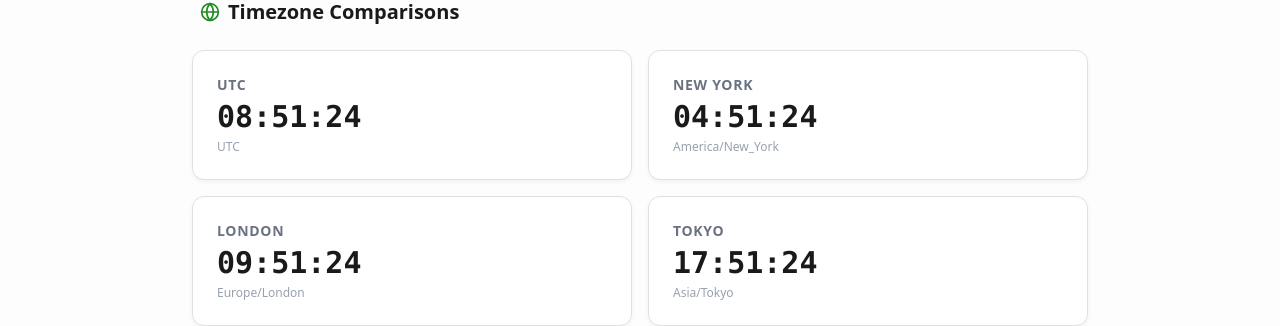
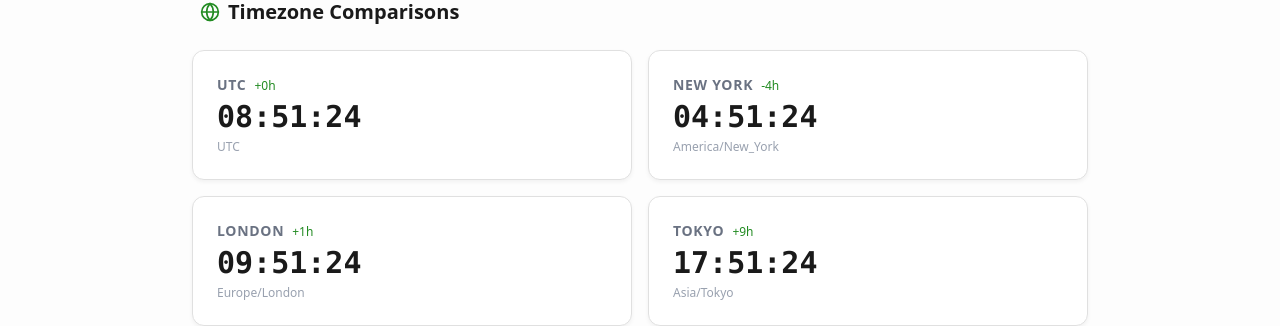
Before and after one commit to homingli/timetraveler, a Next.js app: page / in a window 1280 px wide. Shown: the part 350-676 px from the top of the page. Built offline with nearby package versions, Linux system fonts and the light colour scheme.

Commit message:
feat: add hour offset display to timezone comparison cards

```diff
--- a/src/components/Converter.tsx
+++ b/src/components/Converter.tsx
@@ -1,7 +1,7 @@
 'use client';
 
 import { useTimeContext } from '@/hooks/useTimeContext';
-import { formatTime, convertTimezone } from '@/lib/timeUtils';
+import { formatTime, convertTimezone, getHourOffset } from '@/lib/timeUtils';
 import { Globe, X, Plus, Copy, Check, ArrowLeftRight } from 'lucide-react';
 import { useState, useEffect } from 'react';
 
@@ -67,6 +67,8 @@ export const Converter = () => {
         {mounted && targetZones.map((zone) => {
           const converted = convertTimezone(baseTime, zone);
           const timeStr = formatTime(converted);
+          const hourOffset = getHourOffset(baseTime, zone);
+          const offsetStr = hourOffset >= 0 ? `+${hourOffset}h` : `${hourOffset}h`;
           return (
             <div key={zone} className="card group relative overflow-hidden">
               <div className="absolute top-2 right-2 flex gap-1 opacity-0 group-hover:opacity-100 transition-opacity">
@@ -93,8 +95,13 @@ export const Converter = () => {
                 </button>
               </div>
 
-              <div className="text-sm font-semibold text-gray-500 mb-1 uppercase tracking-wider">
-                {zone.split('/').pop()?.replace('_', ' ')}
+              <div className="flex items-baseline gap-2">
+                <div className="text-sm font-semibold text-gray-500 mb-1 uppercase tracking-wider">
+                  {zone.split('/').pop()?.replace('_', ' ')}
+                </div>
+                <div className="text-xs font-medium text-brand">
+                  {offsetStr}
+                </div>
               </div>
               <div className="text-3xl font-mono font-bold text-foreground">
                 {timeStr}
--- a/src/lib/timeUtils.ts
+++ b/src/lib/timeUtils.ts
@@ -69,3 +69,12 @@ export const toFullISO = (dt: DateTime): string => {
 export const toShareableString = (dt: DateTime): string => {
   return dt.toFormat('cccc, LLLL d, yyyy HH:mm (ZZZZ)');
 };
+
+/**
+ * Calculates the hour offset between two timezones.
+ */
+export const getHourOffset = (baseTime: DateTime, targetZone: string): number => {
+  const targetTime = baseTime.setZone(targetZone);
+  const offsetDiff = (targetTime.offset - baseTime.offset) / 60;
+  return offsetDiff;
+};
```
